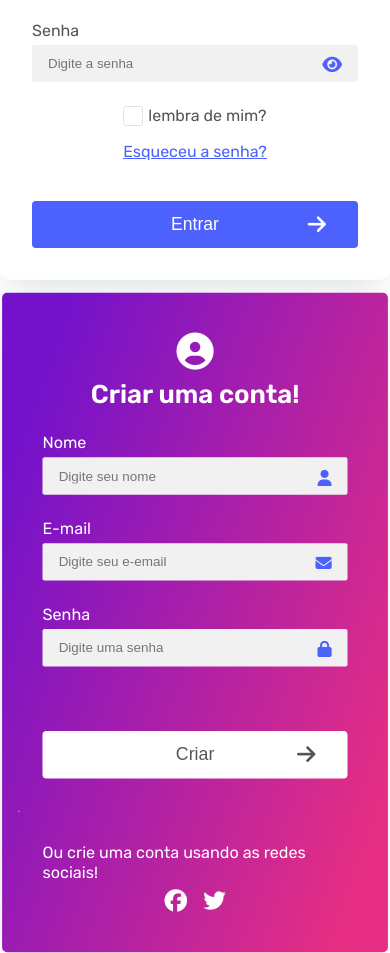
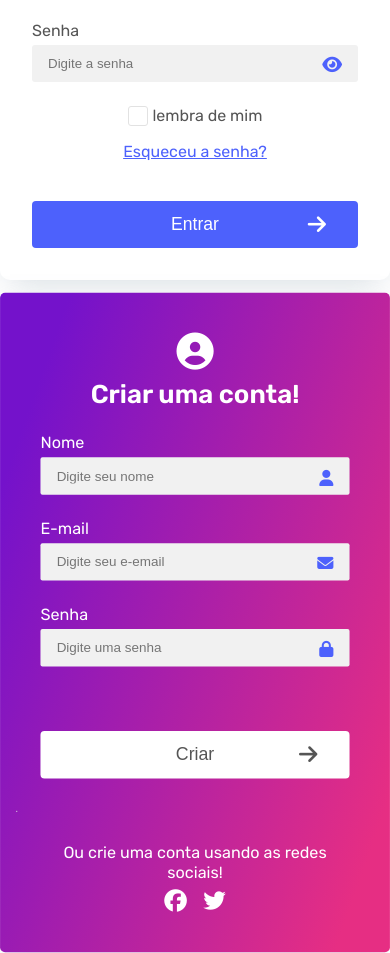
Before and after one commit to kauasilvandrade/formulario, a plain HTML site: page index.html in a window 390 px wide. Shown: the part 235-1188 px from the top of the page. Drawn offline with Linux system fonts and the light colour scheme.

Commit message:
projeto terminado

```diff
--- a/estilo/style.css
+++ b/estilo/style.css
@@ -324,6 +324,7 @@ section.secao-criar-conta .logos-social .redes {
 
 section.secao-criar-conta .logos-social p {
     margin-bottom: 0.5rem;
+    text-align: center;
 }
 
 /* RESPONSIVIDADE */
@@ -378,7 +379,7 @@ section.secao-criar-conta .logos-social p {
 @media screen and (max-width: 418px) {
 
     section.secao-criar-conta {
-        width: 98%;
+        width: 99%;
     }
 
     section.secao-criar-conta .cadastro h2 {
--- a/index.html
+++ b/index.html
@@ -79,7 +79,7 @@
 
                         <input type="checkbox" name="esqueceu-senha" id="esqueceu-senha">
 
-                        <label for="esqueceu-senha">lembra de mim?</label>
+                        <label for="esqueceu-senha">lembra de mim</label>
 
                     </div>
 
```
